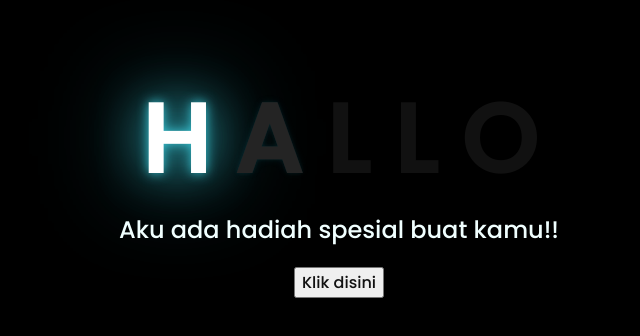
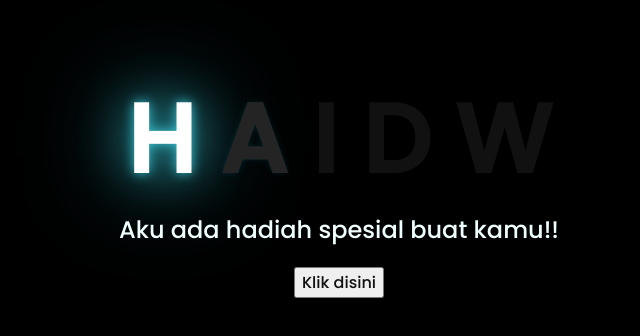
Before and after one commit to nef13k/hbd16agt24, a plain HTML site: page index.html in a window 1280 px wide. Shown: the part 226-562 px from the top of the page, without its empty margins (309-949 px from the left). Drawn offline with Linux system fonts and the light colour scheme.

Commit message:
Update index.html

```diff
--- a/index.html
+++ b/index.html
@@ -13,9 +13,9 @@
     <!-- silahkan menambah kata sesuai keinginan dengan <span>text...</span -->
         <span>H</span>
         <span>A</span>
-        <span>L</span>
-        <span>L</span>
-        <span>O</span>
+        <span>I</span>
+        <span>D</span>
+        <span>W</span>
     </div>
     <div class="description">
         <span>Aku ada hadiah spesial buat kamu!!</span>
```
